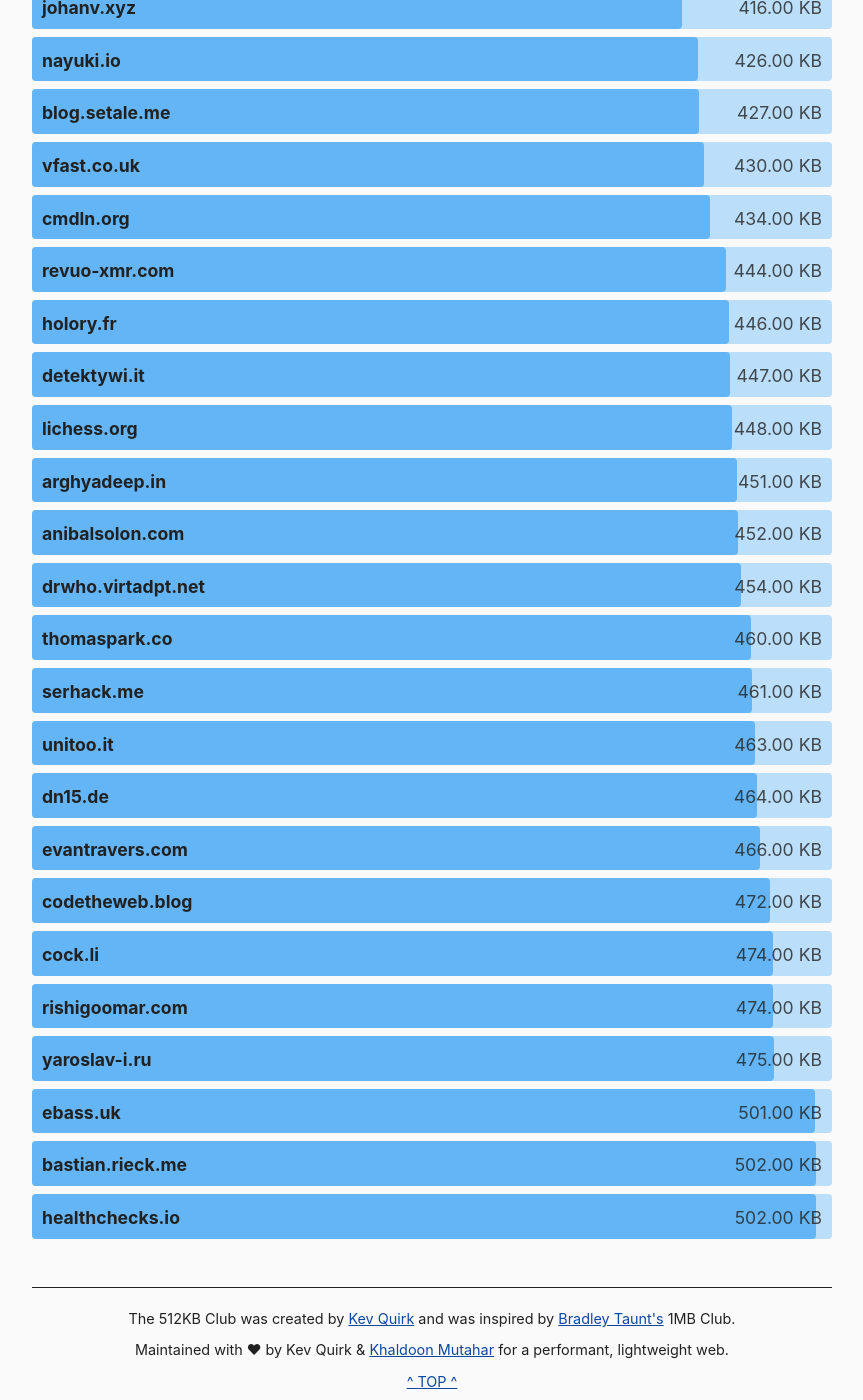
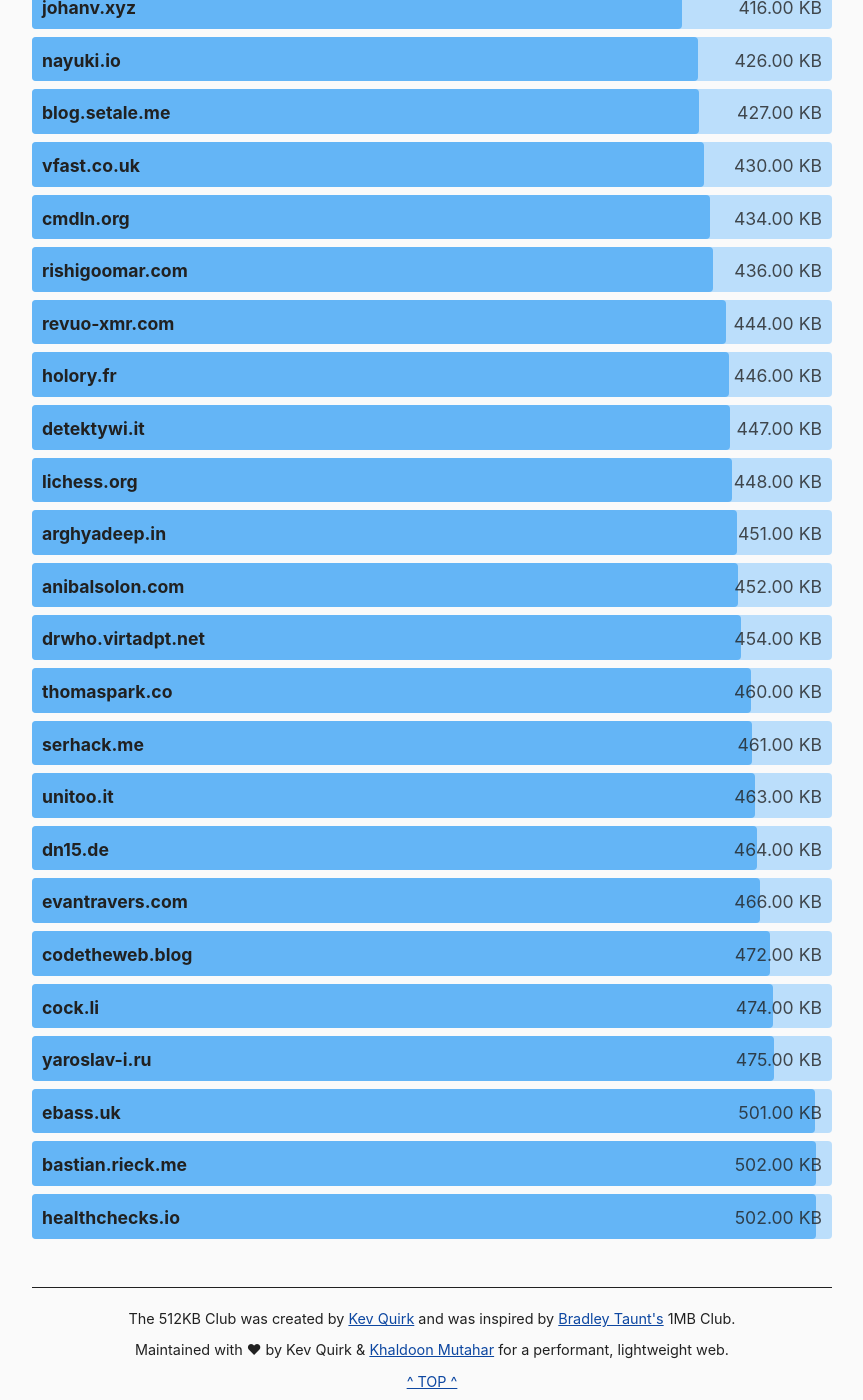
Before and after one commit to kevquirk/512kb.club, a Jekyll site: the page built from index.md, in a window 1280 px wide and 1400 px high, scrolled down 22481 px. Shown: the whole window, without its empty margins (208-1071 px from the left). Built offline with Jekyll 4.4.1, drawn with Linux system fonts in a browser that asks for light colours.

Commit message:
Update size for rishigoomar.com
The new size is 436kb. See this report - https://gtmetrix.com/reports/rishigoomar.com/QccMrSV4/

```diff
--- a/_data/sites.yml
+++ b/_data/sites.yml
@@ -1640,8 +1640,8 @@
 
 - domain: rishigoomar.com
   url: https://rishigoomar.com/
-  size: 474
-  last_checked: 2022-02-16
+  size: 436
+  last_checked: 2022-04-10
 
 - domain: robbie.antenesse.net
   url: https://robbie.antenesse.net/
```
